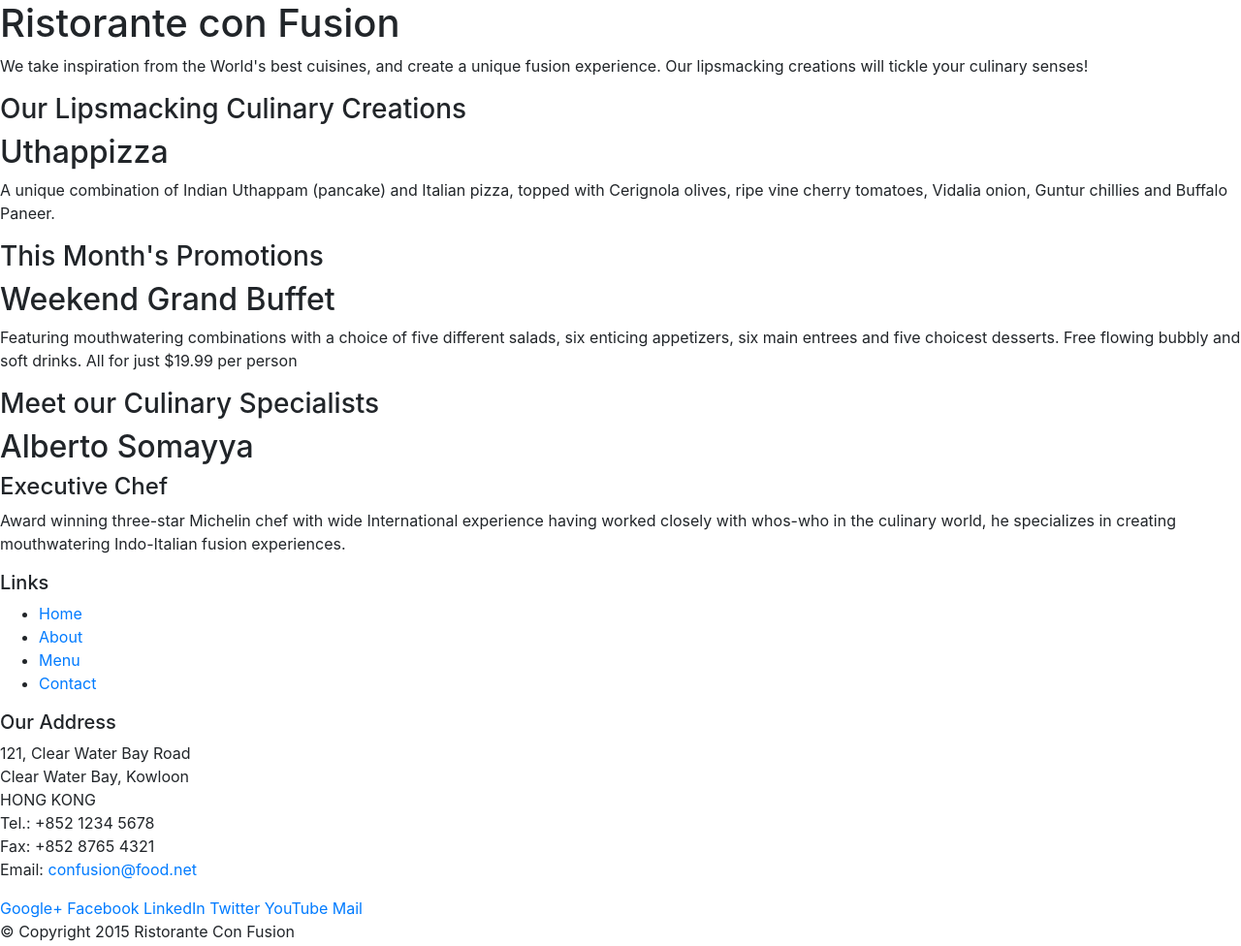
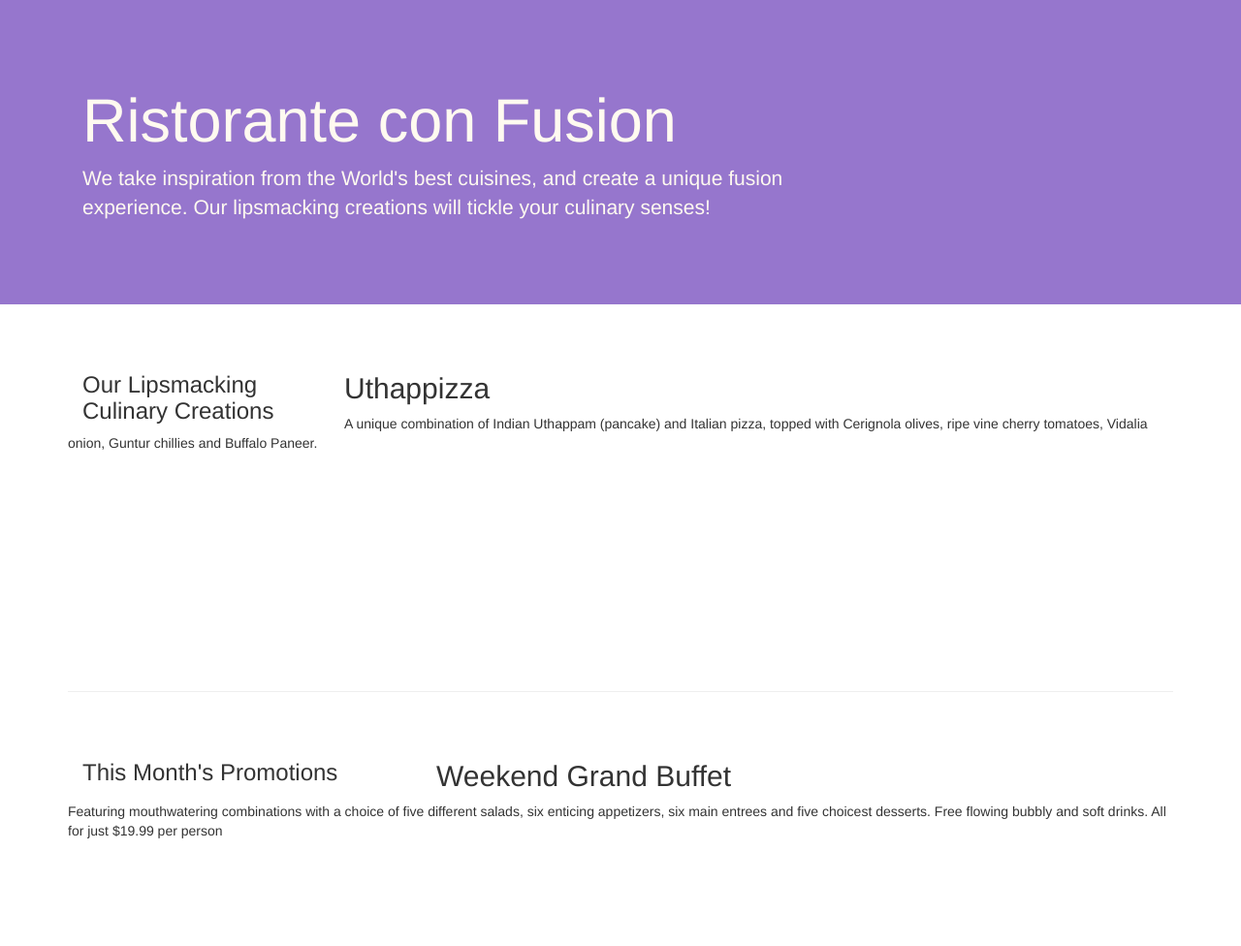
Before and after one commit to kamil-filip/BootstrapGrid, a plain HTML site: page index.html in a window 1280 px wide. Shown: the top 976 px of the page at 97% size. Drawn offline with nearby package versions, Linux system fonts and the light colour scheme.

Commit message:
bootstrap grid part2

```diff
--- /dev/null
+++ b/css/styles.css
@@ -0,0 +1,30 @@
+.row-header{
+    margin:0px auto;
+    padding:0px;
+}
+
+.row-content {
+    margin:0px auto;
+    padding: 50px 0px 50px 0px;
+    border-bottom: 1px ridge;
+    min-height:400px;
+}
+
+.footer{
+    background-color: #D1C4E9;
+    margin:0px auto;
+    padding: 20px 0px 20px 0px;
+}
+
+.jumbotron {
+    padding: 70px 30px 70px 30px;
+    margin: 0px auto;
+    background: #9676cd;
+    color: floralwhite;
+}
+
+.address{
+    font-size: 80%;
+    margin: 0px;
+    color: #0f0f0f;
+}
--- a/index.html
+++ b/index.html
@@ -6,54 +6,54 @@
     <meta charset="utf-8">
     <meta name="viewport" content="width=device-width, initial-scale=1, shrink-to-fit=no">
     <meta http-equiv="x-ua-compatible" content="ie=edge">
-
     <!-- Bootstrap CSS -->
     <link rel="stylesheet" href="node_modules/bootstrap/dist/css/bootstrap.min.css">
+    <link href="css/styles.css" rel="stylesheet">
     <title>Ristorante Con Fusion</title>
 </head>
 
 <body>
 
-    <header>
-        <div>
-            <div>
-                <div>
+    <header class="jumbotron">
+        <div class="container">
+            <div class="row row-header">
+                <div class="col-12 col-sm-8"> <!-- dla mmalych ekranow bierze 12 kolumn a dla od srednio malych do wielkich tylko 8 (pozostale 4 beda uzyte dla nastepnego)-->
                     <h1>Ristorante con Fusion</h1>
                     <p>We take inspiration from the World's best cuisines, and create a unique fusion experience. Our lipsmacking creations will tickle your culinary senses!</p>
                 </div>
-                <div>
+                <div class="col col-sm"> <!-- dla extra malych ekranow to bedzie pod, dla duzych obok -->
                 </div>
             </div>
         </div>
     </header>
 
-    <div>
-        <div>
-            <div>
-                <h3>Our Lipsmacking Culinary Creations</h3>
+    <div class="container">
+        <div class="row row-content align-items-center">
+            <div class="col-sm-4 col-md-3 flex-last"> <!-- jezeli nie definiujemy columny oznacza to ze defualtowo bierzmey calosc  nie zdeiniowalismy jawnie numeru kolumn to bierze 12 ale wiekszych od malych wezmie 4 and srednich 3-->
+                <h3>Our Lipsmacking Culinary Creations</h3> <!-- flex pozwala zmienic pozycje uzywajc flex base classes -->
             </div>
-            <div>
+            <div class="col-sm col-md flex-first"> <!-- bez podawania kolumn oznacza ze wybieramy pozostale kolumny tego wiersza -->
                 <h2>Uthappizza</h2>
                 <p>A unique combination of Indian Uthappam (pancake) and Italian pizza, topped with Cerignola olives, ripe vine cherry tomatoes, Vidalia onion, Guntur chillies and Buffalo Paneer.</p>
             </div>
         </div>
 
 
-        <div>
-            <div>
+        <div class="row row-content align-items-center">
+            <div class="col-sm-4 col-md3">
                 <h3>This Month's Promotions</h3>
             </div>
-            <div>
+            <div class="col-sm col-md">
                 <h2>Weekend Grand Buffet</h2>
                 <p>Featuring mouthwatering combinations with a choice of five different salads, six enticing appetizers, six main entrees and five choicest desserts. Free flowing bubbly and soft drinks. All for just $19.99 per person </p>
             </div>
         </div>
 
-        <div>
-            <div>
+        <div class="row row-content align-items-center">
+            <div class="col-sm-4 col-md-3 flex-last">
                 <h3>Meet our Culinary Specialists</h3>
             </div>
-            <div>
+            <div class="col-sm col-md flex-first">
                 <h2>Alberto Somayya</h2>
                 <h4>Executive Chef</h4>
                 <p>Award winning three-star Michelin chef with wide International experience having worked closely with whos-who in the culinary world, he specializes in creating mouthwatering Indo-Italian fusion experiences. </p>
@@ -61,19 +61,19 @@
         </div>
     </div>
 
-    <footer>
-        <div>
-            <div>
-                <div>
+    <footer class="footer">
+        <div class="container">
+            <div class="row">
+                <div class="col-5 offset-1 col-sm-2">
                     <h5>Links</h5>
-                    <ul>
+                    <ul class="list-unstyled">
                         <li><a href="#">Home</a></li>
                         <li><a href="#">About</a></li>
                         <li><a href="#">Menu</a></li>
                         <li><a href="#">Contact</a></li>
                     </ul>
                 </div>
-                <div>
+                <div class="col-6 col-sm-5">
                     <h5>Our Address</h5>
                     <address>
 		              121, Clear Water Bay Road<br>
@@ -84,8 +84,8 @@
 		              Email: <a href="mailto:confusion@food.net">confusion@food.net</a>
 		           </address>
                 </div>
-                <div>
-                    <div>
+                <div class = "col col-sm-4 align-self-center">
+                    <div style="text-align: center">
                         <a href="http://google.com/+">Google+</a>
                         <a href="http://www.facebook.com/profile.php?id=">Facebook</a>
                         <a href="http://www.linkedin.com/in/">LinkedIn</a>
@@ -95,8 +95,8 @@
                     </div>
                 </div>
            </div>
-           <div>
-                <div>
+           <div class="row justify-content-center">
+                <div class = "col-auto">
                     <p>© Copyright 2015 Ristorante Con Fusion</p>
                 </div>
            </div>
```
